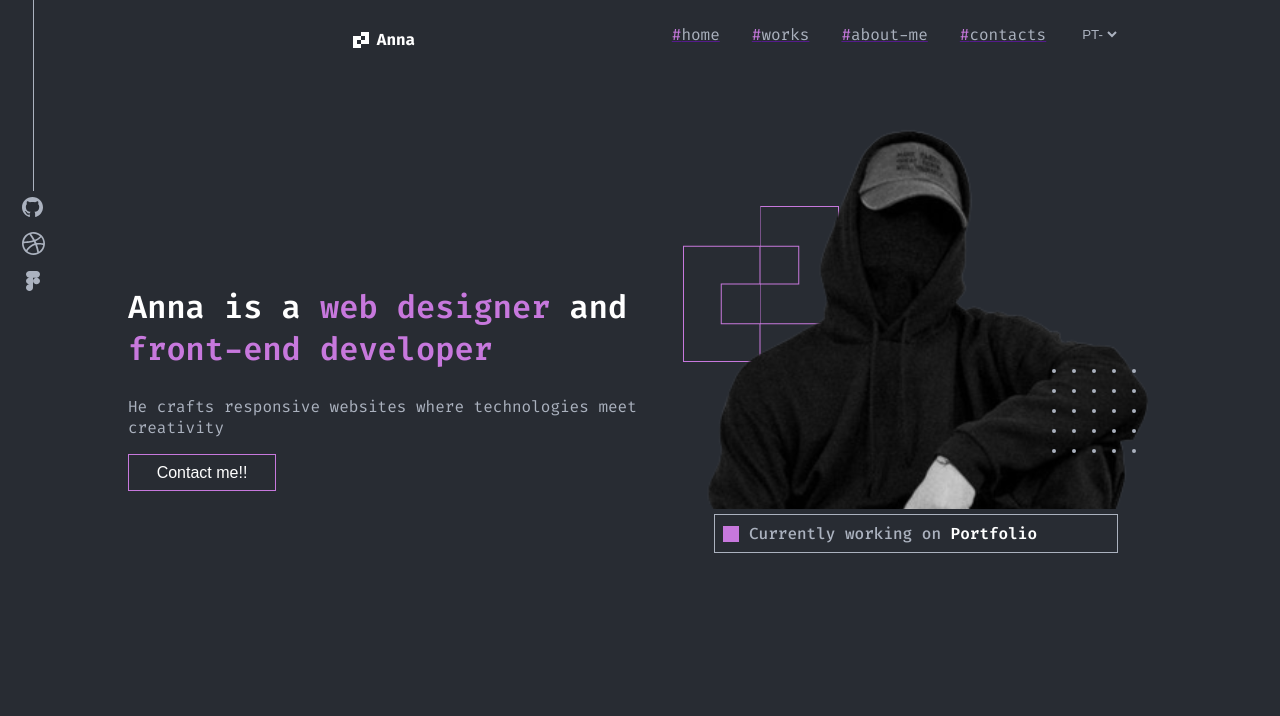
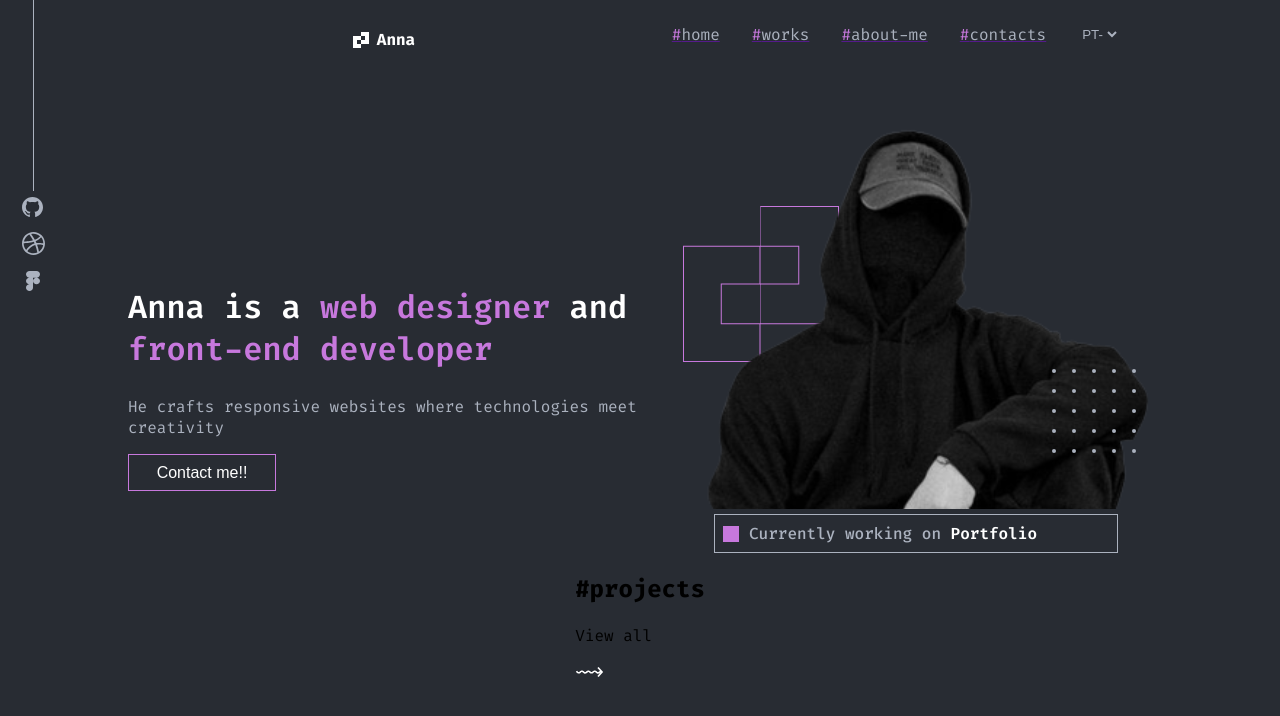
Before and after one commit to annaagabi/portifolio-app, a React (Create React App) app: page / in a window 1280 px wide. Shown: the top 716 px of the page. Built offline with nearby package versions, Linux system fonts and the light colour scheme; the HTML template or start-up script is replaced by a standard one.

Commit message:
Feat: segunda e terceira seção incompletas

```diff
--- a/src/App.jsx
+++ b/src/App.jsx
@@ -1,6 +1,6 @@
 import { useEffect } from 'react';
 import styles from './App.module.css'
-import { LogoDefault, LogoOutline, ArrowDown, GitHubIcon, DribbleIcon, FigmaIcon, HeroMan, Marks } from './assets/images';
+import { LogoDefault, LogoOutline, ArrowDown, GitHubIcon, DribbleIcon, FigmaIcon, HeroMan, Marks, ArrowRight } from './assets/images';
 
 export default function App() {
 
@@ -68,8 +68,22 @@ export default function App() {
           </div>
         </section>
 
+      </main>
+       {/* <section className={styles.phrasesContainer}>
+          <p>With great power comes great electricity bill</p>
+          <p>- Dr. Who</p>
+        </section> */}
 
-      </main>
+        <section className={styles.projectContainer}>
+          <div className={styles.projectTitle}>
+            <h2><span>#</span>projects</h2>
+            <div className={styles.linePurple}></div>
+            <p>View all</p>
+            <img src={ArrowRight} alt="Seta branca com ondulações apontado para a direita" />
+          </div>
+
+
+        </section>
 
     </div>
   );
```
